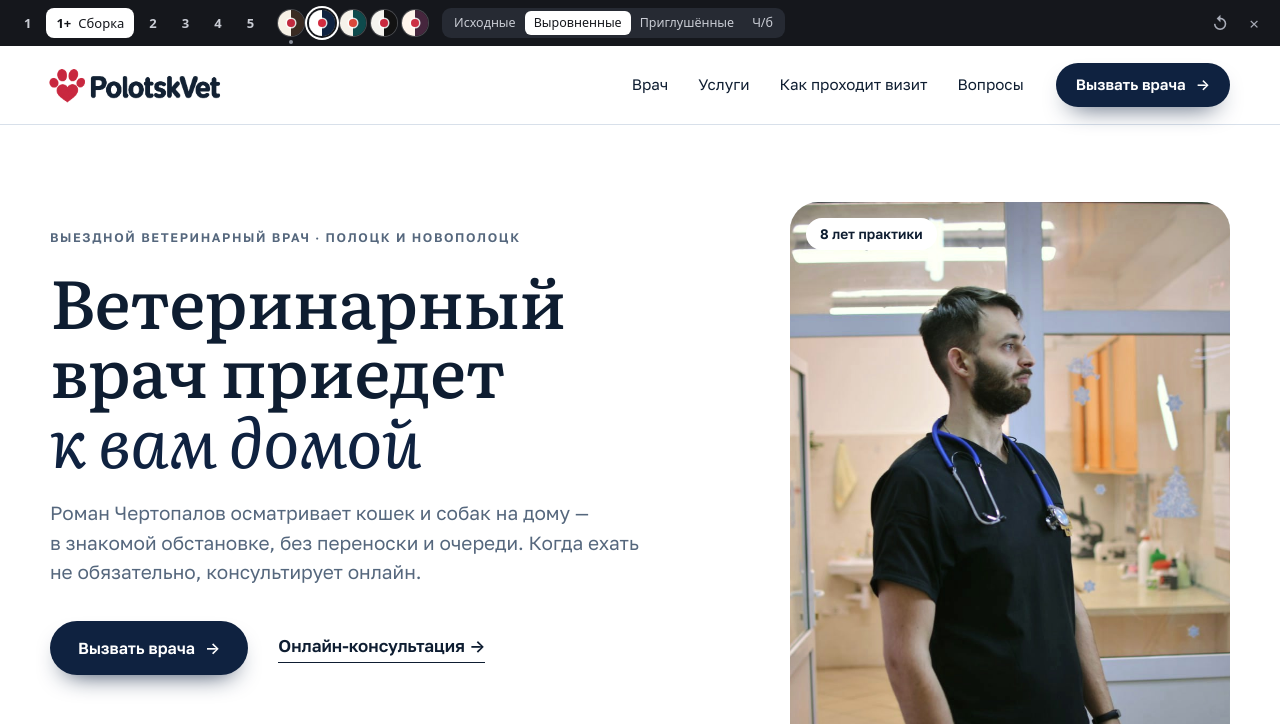
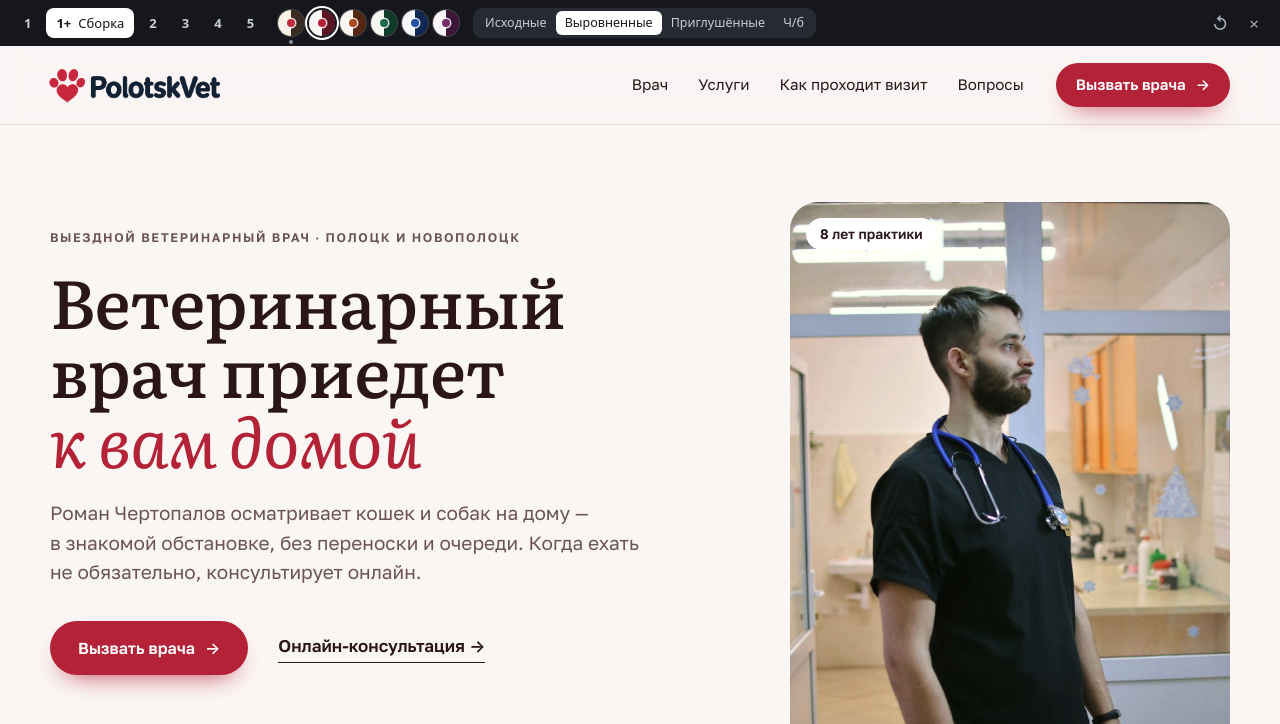
Before and after one commit to AliaksandrTarashkevich/polotskvet, a plain HTML site: page public/concepts/1plus.html in a window 1280 px wide. Both pictures are taken after a click on the button 322 px from the left and 23 px from the top of the page. Shown: the top 724 px of the page. Drawn offline with Linux system fonts and the light colour scheme.

Commit message:
Offer five one-colour palettes on the 1+ page
Alex found palette 1 too many colours (cream, beige, sage, brown, red
with none leading) and asked for one colour. 1+ now offers palette 1 and
five one-colour palettes in the switcher: red, terracotta, emerald, blue
and plum. Each uses one hue at three strengths (light panels and cards,
the middle tone for buttons and icons, the deep tone for the band and dark
blocks) over paper and ink of the same hue; text pairs pass WCAG AA.

Pages pick their palette set with data-palettes, so 1-5 keep their
original five; a stored or linked palette a page does not offer falls back
to the page's own. The logo is not recoloured yet: Alex said it can change
later to follow the chosen colour.

Co-Authored-By: Claude Opus 5.5 <noreply@anthropic.com>

```diff
--- a/inputs/practice.json
+++ b/inputs/practice.json
@@ -150,6 +150,9 @@
       ],
       "assemblyPath": "public/concepts/1plus.html",
       "assemblyUrl": "https://polotskvet.vercel.app/concepts/1plus",
+      "assemblyPalettes": ["1", "red", "terra", "green", "blue", "plum"],
+      "paletteNote": "Alex 15.11.2026: в палитре 1 слишком много цветов, нужен один цвет. Пять палитр «один цвет» для сравнения; градиенты не используем.",
+      "logoNote": "Alex 15.11.2026: логотип можно поменять позже, например под выбранный цвет; пока остаётся прежним.",
       "note": "Поля выше описывают прежнюю красно-белую версию, которая остаётся на основной странице до выбора нового направления."
     }
   }
--- a/public/concepts/1plus.html
+++ b/public/concepts/1plus.html
@@ -1,5 +1,5 @@
 <!doctype html>
-<html lang="ru" data-layout="1plus" data-base="1">
+<html lang="ru" data-layout="1plus" data-base="1" data-palettes="1 red terra green blue plum">
 <head>
 <meta charset="utf-8">
 <meta name="viewport" content="width=device-width,initial-scale=1">
--- a/public/concepts/shared/palettes.css
+++ b/public/concepts/shared/palettes.css
@@ -1,6 +1,7 @@
 /* PolotskVet — concept palettes (throwaway preview).
    Every layout reads only these tokens, so any palette can be tried on any layout.
-   The logo is never recoloured: each palette is built so the red paw sits comfortably on --paper. */
+   The logo is not recoloured in these previews: each palette is built so the red paw sits comfortably on --paper.
+   (15.11.2026 Alex said the logo may change later, e.g. to follow the chosen colour.) */
 
 :root{--photo:none}
 
@@ -34,6 +35,31 @@
   --brand:#46263D;--on-brand:#FFF1E5;--on-brand-2:#D5B5C6;--tint:#EDE4F6;
   --cta:#CC2F45;--on-cta:#FFFFFF;--cta-inv:#FFC2A8;--on-cta-inv:#33202E;--signal:#E04A5A}
 
+/* One-colour palettes, shown on 1+ (15.11.2026: Alex found palette 1 too many colours and asked for one colour).
+   One hue at three strengths: light tints for panels and cards, the middle tone for buttons, icons and notes,
+   the deep tone for the band and dark blocks; near-white paper and near-black ink of the same hue.
+   Text pairs checked against WCAG AA: ink-2 on every surface, buttons, notes, text on the dark blocks. */
+:root[data-palette="red"]{
+  --paper:#FAF6F4;--paper-2:#F5E7E4;--card:#FFFFFF;--ink:#2A1519;--ink-2:#6C5257;--line:#E9D6D3;
+  --brand:#5A1424;--on-brand:#FAF6F4;--on-brand-2:#E3BCC3;--tint:#F0DBD8;
+  --cta:#B42238;--on-cta:#FFFFFF;--cta-inv:#FAF6F4;--on-cta-inv:#2A1519;--signal:#F0566C}
+:root[data-palette="terra"]{
+  --paper:#FBF6F1;--paper-2:#F5E8DC;--card:#FFFFFF;--ink:#2B1B12;--ink-2:#6B5446;--line:#EAD9C9;
+  --brand:#552612;--on-brand:#FBF6F1;--on-brand-2:#E6C4AE;--tint:#F1DFCE;
+  --cta:#A84A1C;--on-cta:#FFFFFF;--cta-inv:#FBF6F1;--on-cta-inv:#2B1B12;--signal:#EE8352}
+:root[data-palette="green"]{
+  --paper:#F5F7F2;--paper-2:#E7EFE8;--card:#FFFFFF;--ink:#12241B;--ink-2:#4A5F54;--line:#D5E1D8;
+  --brand:#0F3B2B;--on-brand:#F5F7F2;--on-brand-2:#B3D0C1;--tint:#DCEAE0;
+  --cta:#1B6A4C;--on-cta:#FFFFFF;--cta-inv:#F5F7F2;--on-cta-inv:#12241B;--signal:#4CB487}
+:root[data-palette="blue"]{
+  --paper:#F5F7FB;--paper-2:#E8EEF7;--card:#FFFFFF;--ink:#111A2B;--ink-2:#4A586D;--line:#D6DEEB;
+  --brand:#0F2753;--on-brand:#F5F7FB;--on-brand-2:#B6C6E3;--tint:#DFE7F4;
+  --cta:#2451A6;--on-cta:#FFFFFF;--cta-inv:#F5F7FB;--on-cta-inv:#111A2B;--signal:#5B8FF0}
+:root[data-palette="plum"]{
+  --paper:#FAF6F9;--paper-2:#F2E6EF;--card:#FFFFFF;--ink:#26141F;--ink-2:#634E5B;--line:#E5D4DF;
+  --brand:#3D1536;--on-brand:#FAF6F9;--on-brand-2:#DCBCD4;--tint:#ECDDE8;
+  --cta:#7A2C69;--on-cta:#FFFFFF;--cta-inv:#FAF6F9;--on-cta-inv:#26141F;--signal:#CF63B6}
+
 /* Photo modes (the colour-matched files are the default; "orig" swaps the files in preview.js) */
 :root[data-photos="muted"]{--photo:saturate(.5) sepia(.14) contrast(1.04)}
 :root[data-photos="bw"]{--photo:grayscale(1) contrast(1.08) brightness(1.03)}
--- a/public/concepts/shared/preview-head.js
+++ b/public/concepts/shared/preview-head.js
@@ -10,10 +10,13 @@
     photos = localStorage.getItem('pv-photos');
     hidden = localStorage.getItem('pv-hidden') === '1';
   } catch (e) {}
-  /* a link can pin a combination: 3.html?p=5&ph=muted */
-  var qp = /[?&]p=([1-5])\b/.exec(location.search), qph = /[?&]ph=(orig|graded|muted|bw)\b/.exec(location.search);
+  /* a link can pin a combination: 3.html?p=5&ph=muted, 1plus.html?p=green */
+  var qp = /[?&]p=([a-z0-9]+)\b/.exec(location.search), qph = /[?&]ph=(orig|graded|muted|bw)\b/.exec(location.search);
   if (qp) palette = qp[1];
   if (qph) photos = qph[1];
+  /* data-palettes: the palette ids this page offers (1+ offers the one-colour set); any other choice falls back */
+  var offered = (d.getAttribute('data-palettes') || '1 2 3 4 5').split(' ');
+  if (offered.indexOf(palette) < 0) palette = null;
   /* data-base: the layout a derived page takes its own palette from (1+ is built on 1) */
   d.setAttribute('data-palette', palette || d.getAttribute('data-base') || layout);
   d.setAttribute('data-photos', photos || nativePhotos);
--- a/public/concepts/shared/preview.js
+++ b/public/concepts/shared/preview.js
@@ -12,8 +12,16 @@
     ['2', 'Клиника', '#FFFFFF', '#0F2240', '#D22B40'],
     ['3', 'Петроль', '#F6F2EA', '#0E4A4C', '#D9483B'],
     ['4', 'Чёрно-белая', '#F4F3EF', '#121212', '#C8283E'],
-    ['5', 'Персик и слива', '#FFF5EC', '#46263D', '#CC2F45']
+    ['5', 'Персик и слива', '#FFF5EC', '#46263D', '#CC2F45'],
+    ['red', 'Один цвет: красный', '#FAF6F4', '#5A1424', '#B42238'],
+    ['terra', 'Один цвет: терракота', '#FBF6F1', '#552612', '#A84A1C'],
+    ['green', 'Один цвет: изумруд', '#F5F7F2', '#0F3B2B', '#1B6A4C'],
+    ['blue', 'Один цвет: синий', '#F5F7FB', '#0F2753', '#2451A6'],
+    ['plum', 'Один цвет: слива', '#FAF6F9', '#3D1536', '#7A2C69']
   ];
+  /* data-palettes: the palette ids this page offers (1+ offers palette 1 and the one-colour set) */
+  var offered = (d.getAttribute('data-palettes') || '1 2 3 4 5').split(' ');
+  var SHOWN = PALETTES.filter(function (p) { return offered.indexOf(p[0]) > -1; });
   var PHOTOS = [['orig', 'Исходные'], ['graded', 'Выровненные'], ['muted', 'Приглушённые'], ['bw', 'Ч/б']];
   var nativePhotos = layout === '4' ? 'bw' : 'graded';
 
@@ -48,7 +56,7 @@
   /* palettes */
   var gPalettes = el('div', 'pv-g pv-palettes');
   gPalettes.appendChild(el('span', 'pv-l', 'Палитра'));
-  var swatches = PALETTES.map(function (p) {
+  var swatches = SHOWN.map(function (p) {
     var b = el('button', 'pv-sw');
     b.type = 'button';
     b.title = p[1] + (p[0] === base ? ' — родная для этого варианта' : '');
@@ -151,8 +159,8 @@
   }
   function nextPalette() {
     var cur = d.getAttribute('data-palette'), i = 0;
-    PALETTES.forEach(function (p, n) { if (p[0] === cur) i = n; });
-    setPalette(PALETTES[(i + 1) % PALETTES.length][0]);
+    SHOWN.forEach(function (p, n) { if (p[0] === cur) i = n; });
+    setPalette(SHOWN[(i + 1) % SHOWN.length][0]);
   }
 
   applyPalette(d.getAttribute('data-palette') || base);
```
Also changed, not shown: 2 other files.
